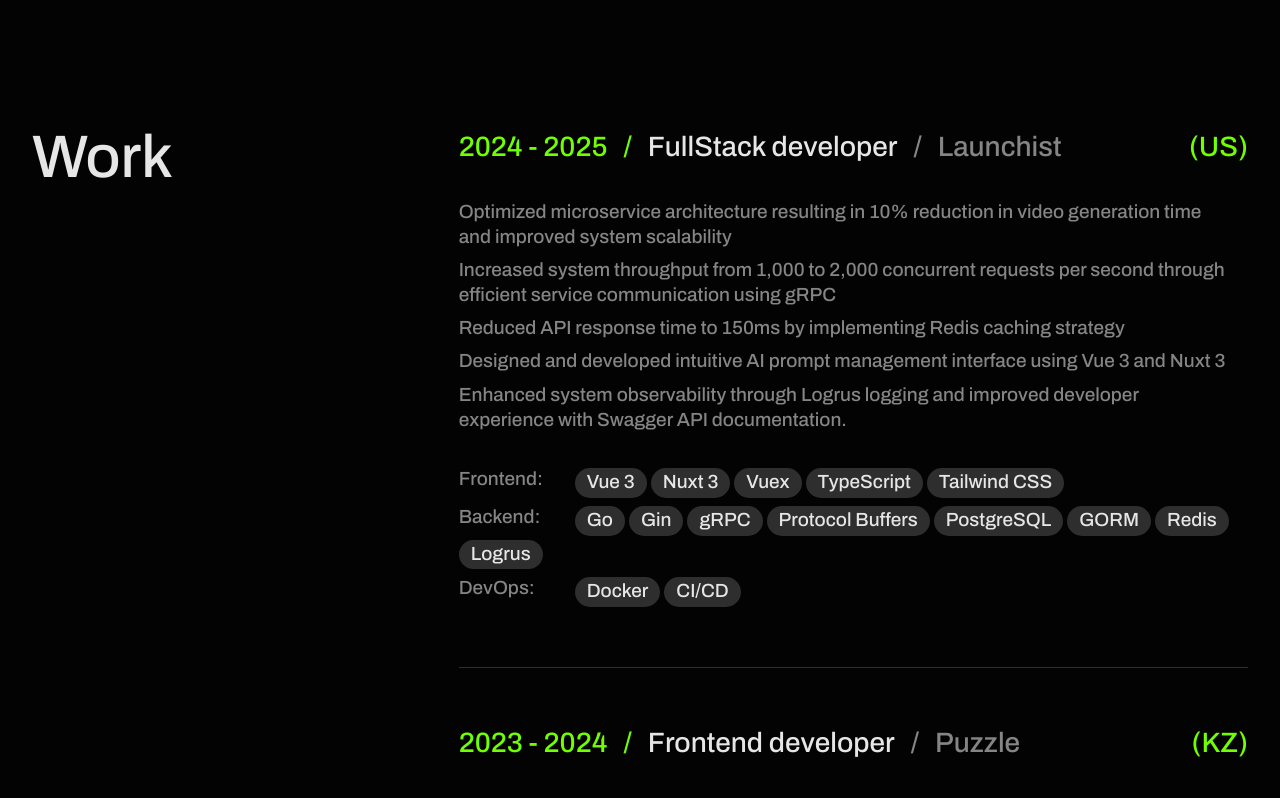
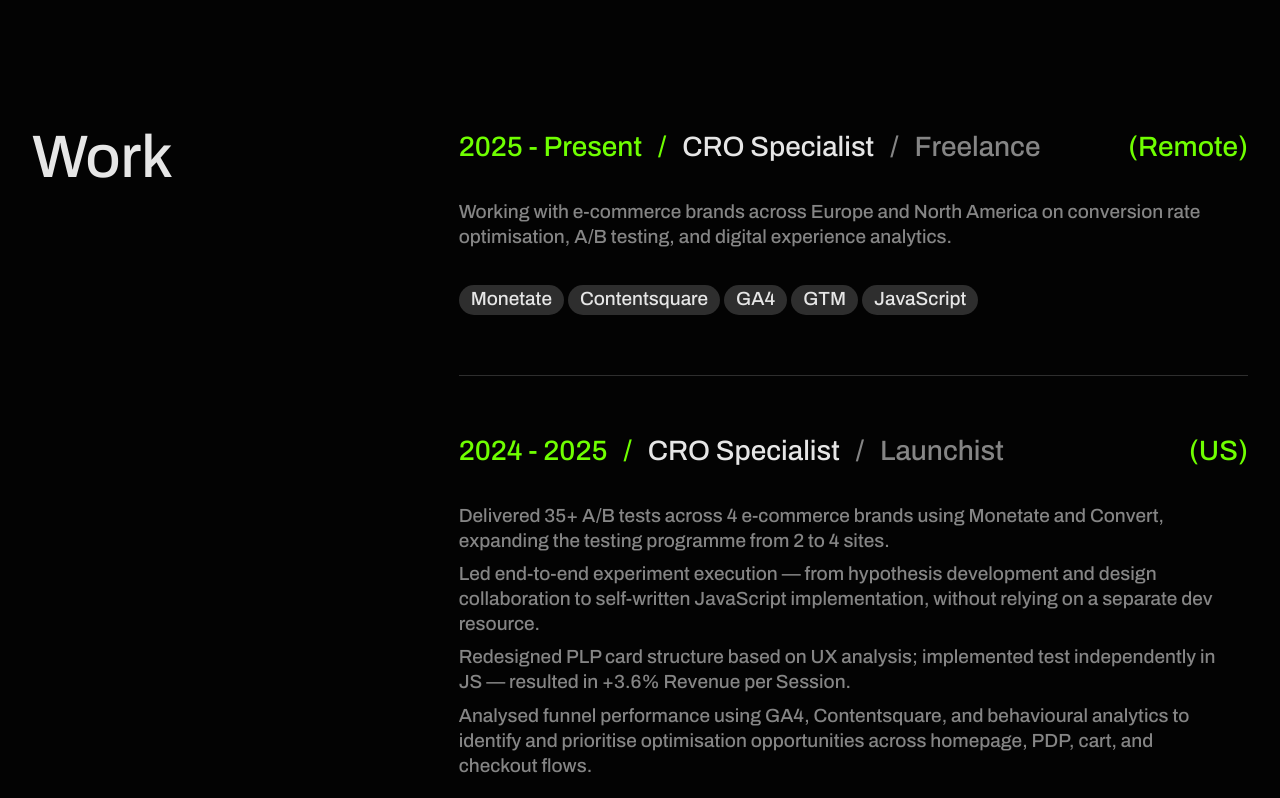
Before and after one commit to myself-organ/myself-frontend, a Vue app: page / in a window 1280 px wide. Shown: the part 1040-1838 px from the top of the page. Built offline with nearby package versions, Linux system fonts and the light colour scheme.

Commit message:
update work block

```diff
--- a/src/components/home/WorkSection.vue
+++ b/src/components/home/WorkSection.vue
@@ -9,7 +9,7 @@
           <span class="skill-card__title__job">{{ work.jobPosition }}</span>
           <span class="skill-card__title__position work-slash">/</span>
           <span class="skill-card__title__position only-mobile"
-            >in {{ work.title }}</span
+            >{{ work.title }}</span
           >
           <span class="skill-card__title__position only-desk">{{
             work.title
@@ -82,37 +82,32 @@ export default {
     return {
     works: [
   {
-          title: 'Launchist',
-          country: 'US',
-          jobPosition: 'FullStack developer',
+    title: 'Freelance',
+    country: 'Remote',
+    jobPosition: 'CRO Specialist',
     exps: [
-            'Optimized microservice architecture resulting in 10% reduction in video generation time and improved system scalability',
-            'Increased system throughput from 1,000 to 2,000 concurrent requests per second through efficient service communication using gRPC',
-            'Reduced API response time to 150ms by implementing Redis caching strategy',
-            'Designed and developed intuitive AI prompt management interface using Vue 3 and Nuxt 3',
-            'Enhanced system observability through Logrus logging and improved developer experience with Swagger API documentation.',
+      'Working with e-commerce brands across Europe and North America on conversion rate optimisation, A/B testing, and digital experience analytics.',
     ],
     techs: [
       {
-              title: 'Frontend: ',
-              stack: ['Vue 3', 'Nuxt 3', 'Vuex', 'TypeScript', 'Tailwind CSS'],
+        stack: ['Monetate', 'Contentsquare', 'GA4', 'GTM', 'JavaScript'],
+      },
+    ],
+    ages: '2025 - Present',
   },
   {
-              title: 'Backend: ',
-              stack: [
-                'Go',
-                'Gin',
-                'gRPC',
-                'Protocol Buffers',
-                'PostgreSQL',
-                'GORM',
-                'Redis',
-                'Logrus',
+    title: 'Launchist',
+    country: 'US',
+    jobPosition: 'CRO Specialist',
+    exps: [
+      'Delivered 35+ A/B tests across 4 e-commerce brands using Monetate and Convert, expanding the testing programme from 2 to 4 sites.',
+      'Led end-to-end experiment execution — from hypothesis development and design collaboration to self-written JavaScript implementation, without relying on a separate dev resource.',
+      'Redesigned PLP card structure based on UX analysis; implemented test independently in JS — resulted in +3.6% Revenue per Session.',
+      'Analysed funnel performance using GA4, Contentsquare, and behavioural analytics to identify and prioritise optimisation opportunities across homepage, PDP, cart, and checkout flows.',
     ],
-            },
+    techs: [
       {
-              title: 'DevOps: ',
-              stack: ['Docker', 'CI/CD'],
+        stack: ['Monetate', 'Convert.com', 'Contentsquare', 'GA4', 'BigQuery', 'GTM', 'JavaScript', 'Figma'],
       },
     ],
     ages: '2024 - 2025',
@@ -120,7 +115,7 @@ export default {
   {
     title: 'Puzzle',
     country: 'KZ',
-          jobPosition: 'Frontend developer',
+    jobPosition: 'Frontend Developer',
     exps: [
       'Improved application performance by 30% through code optimization and lazy loading implementation',
       'Developed and launched multilingual support for 3 languages (Kazakh, Russian, English), increasing market reach by 40%',
@@ -128,15 +123,7 @@ export default {
     ],
     techs: [
       {
-              stack: [
-                'Vue 3',
-                'Nuxt 3',
-                'TypeScript',
-                'SCSS',
-                'Tailwind CSS',
-                'i18n',
-                'Axios',
-              ],
+        stack: ['Vue 3', 'Nuxt 3', 'TypeScript', 'SCSS', 'Tailwind CSS', 'i18n', 'Axios'],
       },
     ],
     ages: '2023 - 2024',
@@ -144,7 +131,7 @@ export default {
   {
     title: 'Exmail',
     country: 'RU',
-          jobPosition: 'Frontend developer',
+    jobPosition: 'Frontend Developer',
     exps: [
       'Optimized website performance metrics to "green" status in Core Web Vitals, reducing LCP by 70% (from 4.2s to 1.2s)',
       'Implemented lazy loading and asset optimization strategies for furniture catalog',
```
Lines whose indentation alone changed are shown as unchanged.
